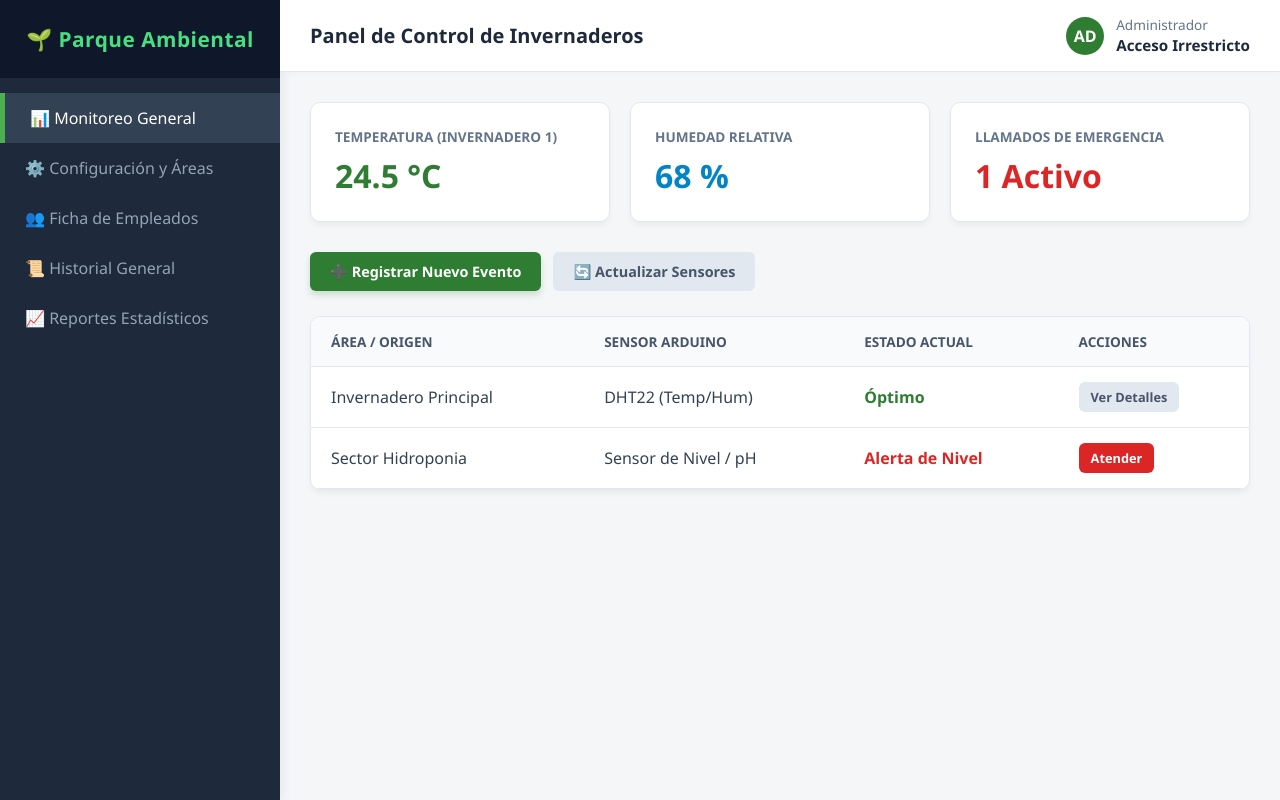
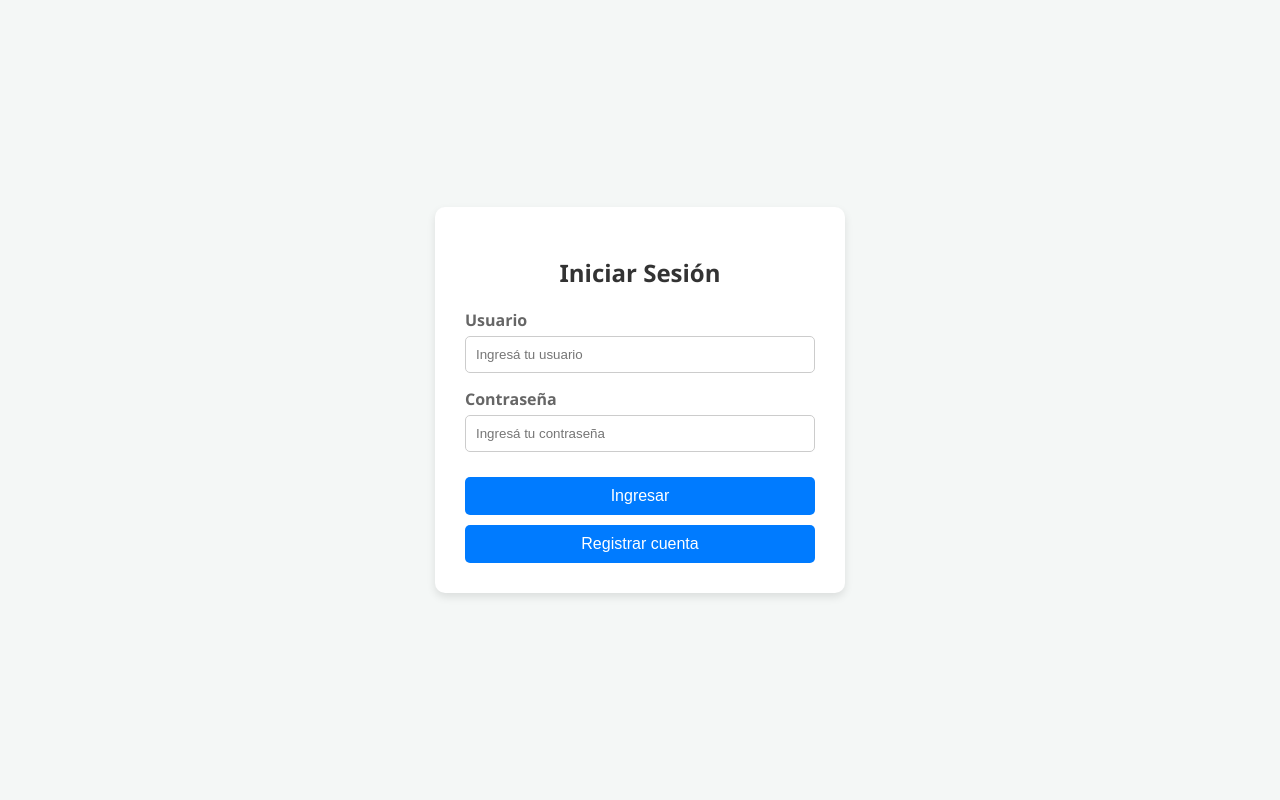
Before and after one commit to leanegalla2007/olimpiadasweb, a website: page web/index.html in a window 1280 px wide. Drawn offline with Linux system fonts and the light colour scheme.

Commit message:
segundo commit

```diff
--- a/web/index.html
+++ b/web/index.html
@@ -3,85 +3,95 @@
 <head>
     <meta charset="UTF-8">
     <meta name="viewport" content="width=device-width, initial-scale=1.0">
-    <title>Parque Ambiental - Dashboard</title>
-    <link rel="stylesheet" href="style.css">
+    <title>Iniciar Sesión</title>
+    <style>
+        body {
+            font-family: 'Segoe UI', Tahoma, Geneva, Verdana, sans-serif;
+            background-color: #f4f7f6;
+            display: flex;
+            justify-content: center;
+            align-items: center;
+            height: 100vh;
+            margin: 0;
+        }
+        .login-container {
+            background-color: #ffffff;
+            padding: 30px;
+            border-radius: 10px;
+            box-shadow: 0 4px 8px rgba(0,0,0,0.1);
+            width: 100%;
+            max-width: 350px;
+        }
+        .login-container h2 {
+            text-align: center;
+            color: #333;
+            margin-bottom: 20px;
+        }
+        .form-group {
+            margin-bottom: 15px;
+        }
+        .form-group label {
+            display: block;
+            margin-bottom: 5px;
+            color: #666;
+            font-weight: bold;
+        }
+        .form-group input {
+            width: 100%;
+            padding: 10px;
+            border: 1px solid #ccc;
+            border-radius: 5px;
+            box-sizing: border-box;
+        }
+        .btn-submit {
+            width: 100%;
+            padding: 10px;
+            background-color: #007bff; /* Color azul para diferenciarlo del botón verde de guardar */
+            color: white;
+            border: none;
+            border-radius: 5px;
+            font-size: 16px;
+            cursor: pointer;
+            margin-top: 10px;
+        }
+        .btn-submit:hover {
+            background-color: #0056b3;
+        }
+        </style>
+
 </head>
 <body>
-    <aside>
-        <div>
-            <div class="sidebar-header">
-                <h2>🌱 Parque Ambiental</h2>
-            </div>
-            <ul class="sidebar-menu">
-                <li class="active"><a href="index.html">📊 Monitoreo General</a></li>
-                <li><a href="configuracion.html">⚙️ Configuración y Áreas</a></li>
-                <li><a href="empleados.html">👥 Ficha de Empleados</a></li>
-                <li><a href="historial.html">📜 Historial General</a></li>
-                <li><a href="reportes.html">📈 Reportes Estadísticos</a></li>
-            </ul>
-        </div>
-    </aside>
 
-    <main>
-        <header class="top-navbar">
-            <div class="nav-brand-title">Panel de Control de Invernaderos</div>
-            <div class="user-profile">
-                <div class="avatar">AD</div>
-                <div class="user-info">
-                    <span>Administrador</span>
-                    <strong>Acceso Irrestricto</strong>
-                </div>
-            </div>
-        </header>
+    <div class="login-container">
+        <h2>Iniciar Sesión</h2>
+        <form id="loginForm">
 
-        <div class="content">
-            <div class="card-grid">
-                <div class="card">
-                    <h3>Temperatura (Invernadero 1)</h3>
-                    <div class="card-value" style="color: #2e7d32;">24.5 °C</div>
-                </div>
-                <div class="card">
-                    <h3>Humedad Relativa</h3>
-                    <div class="card-value" style="color: #0284c7;">68 %</div>
-                </div>
-                <div class="card">
-                    <h3>Llamados de Emergencia</h3>
-                    <div class="card-value" style="color: #dc2626;">1 Activo</div>
-                </div>
+            <div class="form-group">
+                <label for="usuario">Usuario</label>
+                <input type="text" id="usuario" name="usuario" required placeholder="Ingresá tu usuario">
             </div>
 
-            <div style="margin-bottom: 25px; display: flex; gap: 12px;">
-                <a href="nuevo-evento.html" class="btn btn-primary">➕ Registrar Nuevo Evento</a>
-                <a href="index.html" class="btn btn-secondary">🔄 Actualizar Sensores</a>
+            <div class="form-group">
+                <label for="contrasena">Contraseña</label>
+                <input type="password" id="contrasena" name="contrasena" required placeholder="Ingresá tu contraseña">
             </div>
 
-            <div class="table-container">
-                <table>
-                    <thead>
-                        <tr>
-                            <th>Área / Origen</th>
-                            <th>Sensor Arduino</th>
-                            <th>Estado Actual</th>
-                            <th>Acciones</th>
-                        </tr>
-                    </thead>
-                    <tbody>
-                        <tr>
-                            <td>Invernadero Principal</td>
-                            <td>DHT22 (Temp/Hum)</td>
-                            <td><span style="color: #2e7d32; font-weight: bold;">Óptimo</span></td>
-                            <td><a href="detalles.html" class="btn btn-secondary" style="padding: 6px 12px; font-size: 0.8rem; text-decoration: none;">Ver Detalles</a></td>
-                        </tr>
-                        <tr>
-                            <td>Sector Hidroponia</td>
-                            <td>Sensor de Nivel / pH</td>
-                            <td><span style="color: #dc2626; font-weight: bold;">Alerta de Nivel</span></td>
-                            <td><a href="atender-alerta.html" class="btn btn-danger" style="padding: 6px 12px; font-size: 0.8rem; text-decoration: none;">Atender</a></td>
-                        </tr>
-                    </tbody>
-                </table>
-            </div>
-        </div>
-    </main>
+            <button type="submit" class="btn-submit">Ingresar</button>
+        </form>
+        <form id="registroForm">
+            <button type="submit" class="btn-submit">Registrar cuenta</button>
+        </form>
+    </div>
+
 </body>
+                    <script>
+                // Este script simula el inicio de sesión y te lleva a la otra página
+                document.getElementById('registroForm').addEventListener('submit', function(event) {
+                    event.preventDefault(); // Evita que la página intente enviar datos a un servidor inexistente
+
+                    // Acá hacemos la "conexión". Al hacer clic, te redirige al formulario.
+                    // Es importante que el otro archivo se llame exactamente 'formulario.html'
+                    window.location.href = 'registro.html';
+                });
+            </script>
 </html>
```
Also changed, not shown: web/atender-alerta.html (+1 -1 lines), web/configuracion.html (+1 -1 lines), web/detalles.html (+1 -1 lines), web/empleados.html (+1 -1 lines), web/formulario.html (+1 -1 lines), web/historial.html (+1 -1 lines), web/nueva-area.html (+2 -2 lines), web/nuevo-empleado.html (+1 -1 lines), web/nuevo-evento.html (+1 -1 lines), web/panelcontrol.html (added, +87 -0 lines), web/registro.html (added, +117 -0 lines), web/reportes.html (+1 -1 lines).
